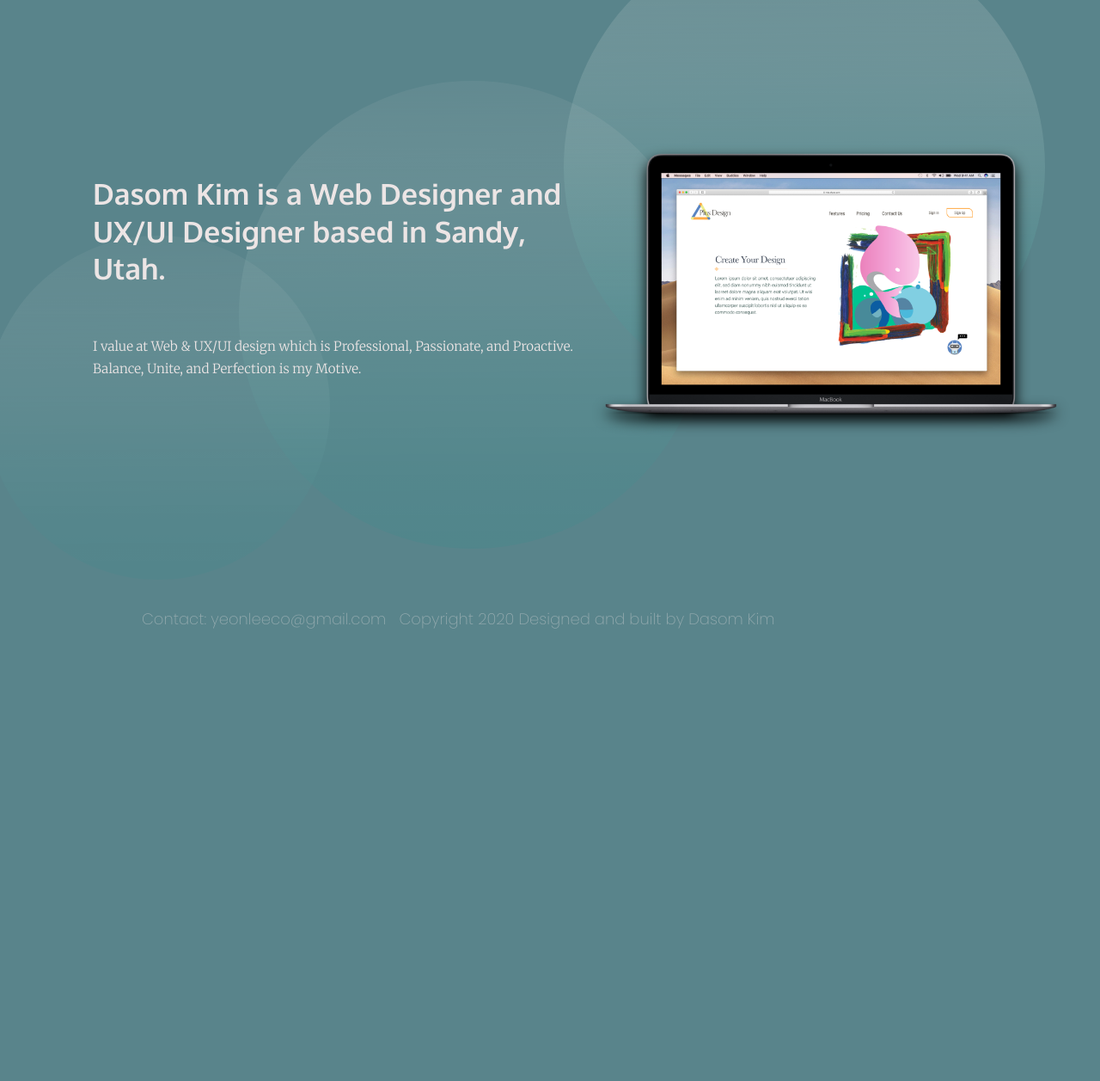
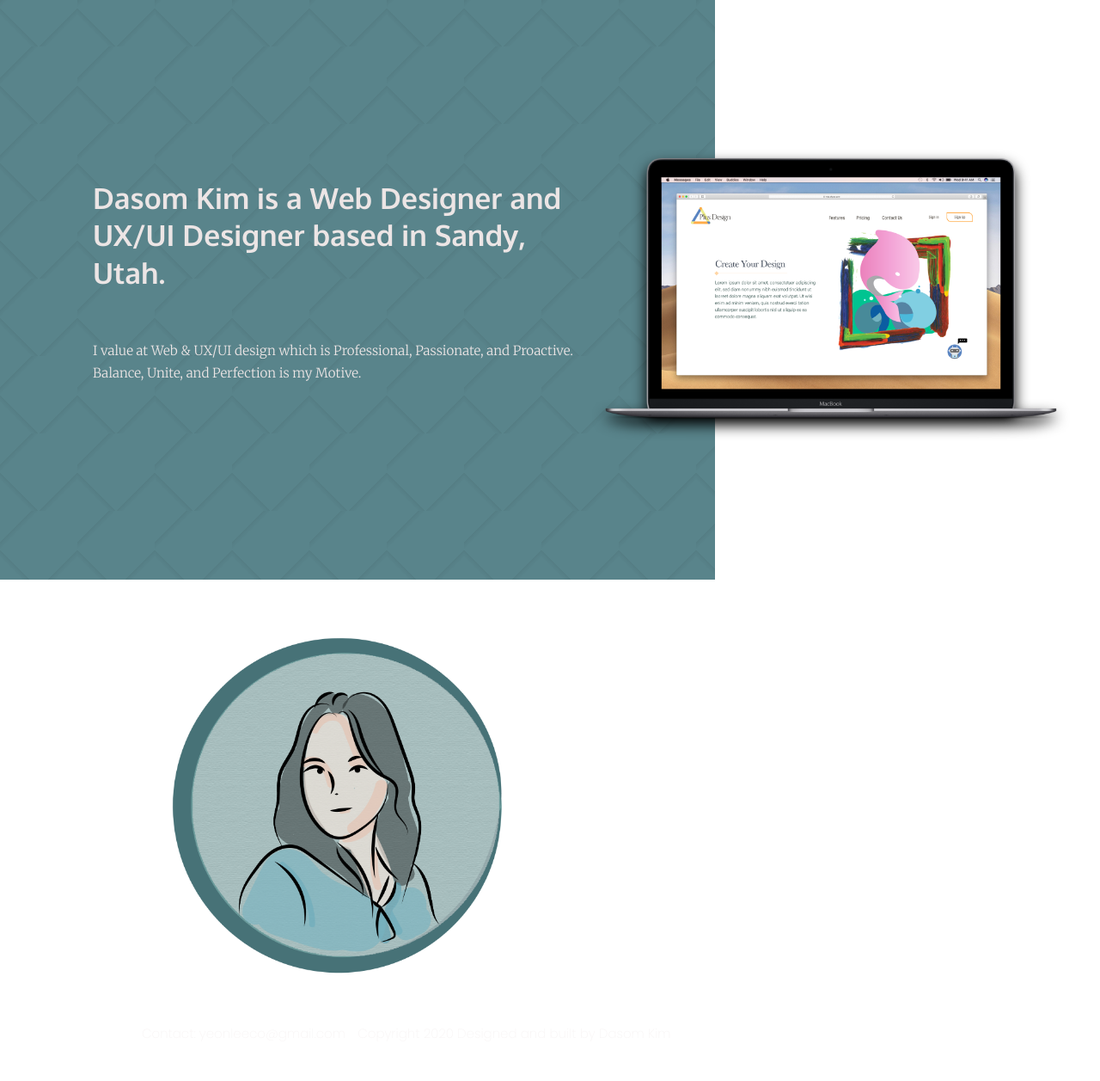
Before and after one commit to DasomKim15013/portfolio, a plain HTML site: page index.html in a window 1280 px wide. Shown: the part 126-1383 px from the top of the page at 86% size. Before the commit the page ends 914 px from the top, so only its background shows below. Drawn offline with nearby package versions, Linux system fonts and the light colour scheme.

Commit message:
background, pattern, image added

```diff
--- a/index.css
+++ b/index.css
@@ -10,9 +10,24 @@
 }
 
 body {
-    background-color: #59848B;
+    background-color: white;
 }
 
+#background {
+    position: absolute;
+    top: 0px;
+    left: 0px;
+    width: 65%;
+    height: 100vh;
+    background-color: #59848B;
+    z-index: -1;
+    background-image: linear-gradient(45deg, transparent 20%, rgba(0, 0, 0, 0.055) 25%, transparent 25%),
+    linear-gradient(-45deg, transparent 20%, rgba(0, 0, 0, 0.055) 25%, transparent 25%),
+    linear-gradient(-45deg, transparent 75%, rgba(0, 0, 0, 0.055) 80%, transparent 0);
+    background-size: 90px 90px, 90px 90px;
+}
+
+/*#59848B;*/
 
 /*nav*/
 nav {
@@ -26,18 +41,18 @@ li {
     list-style-type: none;
     display: inline-block;
     font-family: 'Rubik', sans-serif;
-    font-size: 1.2em;
+    font-size: 1.4em;
     padding: 10px;
 }
 
 a:link,
 a:visited,
 a:active {
-    color: rgb(255, 255, 255);
+    color: #406268;
 }
 
 a:hover {
-    color: rgb(224, 224, 224);
+    color: #5ea4af;
 }
 
 
@@ -126,6 +141,7 @@ a:hover {
      animation: drop 2s ease;
      right: -8vh;
      position: relative;
+     z-index: 2;
  }
 
  @keyframes drop {
@@ -140,38 +156,11 @@ a:hover {
      }
  }
 
-.circle {
-    position: absolute;
-    top: 5%;
-    right: 5%;
-    z-index: -1;
-    opacity: 0.6;
-    height: 70%;
-}
-
-.circle2 {
-    position: absolute;
-    top: 27.5%;
-    right: 35.8%;
-    z-index: -1;
-    height: 68%;
-    opacity: 0.4;
-}
-
-.circle3 {
-    position: absolute;
-    top: 50%;
-    right: 70%;
-    z-index: -1;
-    height: 50%;
-    opacity: 0.3;
-}
-
 footer {
     color: rgba(236, 229, 229, 0.388);
     padding: 55px;
     font-family: 'Poppins', sans-serif;
-    font-size: 18px;
+    font-size: 15px;
     margin-left: 105px;
 }
 
@@ -233,9 +222,7 @@ footer span {
         height: 60vh;
         right: 0;
     }
-    .circle, .circle2, .circle3 {
-        opacity: 0;
-    }
+
 
     footer {
         text-align: center;
@@ -243,6 +230,24 @@ footer span {
     }
 
 }
+
+/*second presentation on landing page */
+
+.second_presentation {
+    display: flex;
+}
+
+.second_presentation img {
+    height: 50vh;
+    position: relative;
+    left: 25vh;
+    margin-top: 10vh;
+}
+
+
+
+
+
 
 
 /* about me page */
--- a/index.html
+++ b/index.html
@@ -29,7 +29,6 @@
         </nav>
 
     </header>
-
     <section class="presentation">
         <div class="introuction">
             <div class="intro-text">
@@ -43,9 +42,14 @@
                 <img src="images/final2.png" alt="UI image" class="computer_image" /></div>
         </div>
 
-        <img class="circle" src="/images/circle.svg" alt="background circle" />
-        <img class="circle2" src="/images/circle.svg" alt="bakcgroun circle 2" />
-        <img class="circle3" src="images/circle.svg" a;t="background circle 3" />
+    </section>
+
+    <div id="background"></div>
+
+    <section class="second_presentation">
+        <div class="dasom_image">
+            <img src="/images/brushimage.png" alt="dasom illustrator" />
+        </div>
     </section>
 
 
```
Also changed, not shown: images/Circle.png (deleted), images/brush.png (added), images/brushimage.png (added), images/dasom.png, images/sideimage.png (added), 3 other files.
